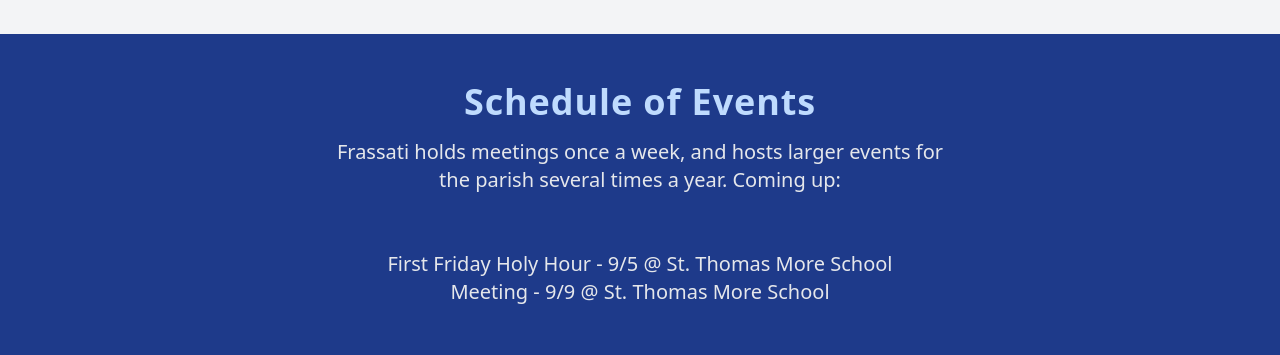
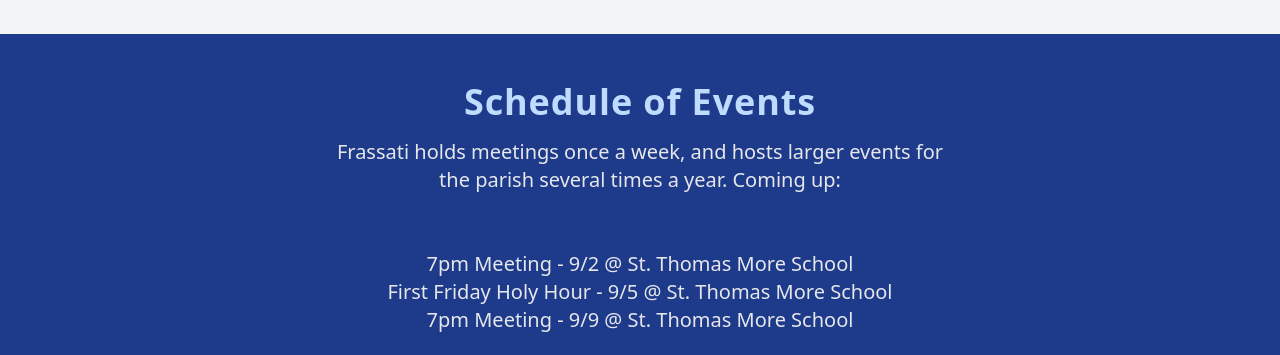
Before and after one commit to JVTou/frassati, an Eleventy site: page src/index.njk in a window 1280 px wide. Shown: the part 2000-2355 px from the top of the page. Built offline with nearby package versions, Linux system fonts and the light colour scheme; Eleventy itself is replaced by a stand-in of ours; files that its build step writes are made by us from their sources; a script that the page names is missing; files whose address does not match are found by name; what postcss-import would draw is missing.

Commit message:
Added meeting time and location

```diff
--- a/src/sections/features.md
+++ b/src/sections/features.md
@@ -6,5 +6,6 @@ type: features
 
 Frassati holds meetings once a week, and hosts larger events for the parish several times a year. Coming up:
 <br>
+**7pm Meeting - 9/2 @ [St. Thomas More School](https://maps.app.goo.gl/4s7JWGVDDphpzKKd9)**
 **First Friday Holy Hour - 9/5 @ [St. Thomas More School](https://maps.app.goo.gl/4s7JWGVDDphpzKKd9)**
-**Meeting - 9/9 @ [St. Thomas More School](https://maps.app.goo.gl/4s7JWGVDDphpzKKd9)**
+**7pm Meeting - 9/9 @ [St. Thomas More School](https://maps.app.goo.gl/4s7JWGVDDphpzKKd9)**
```
